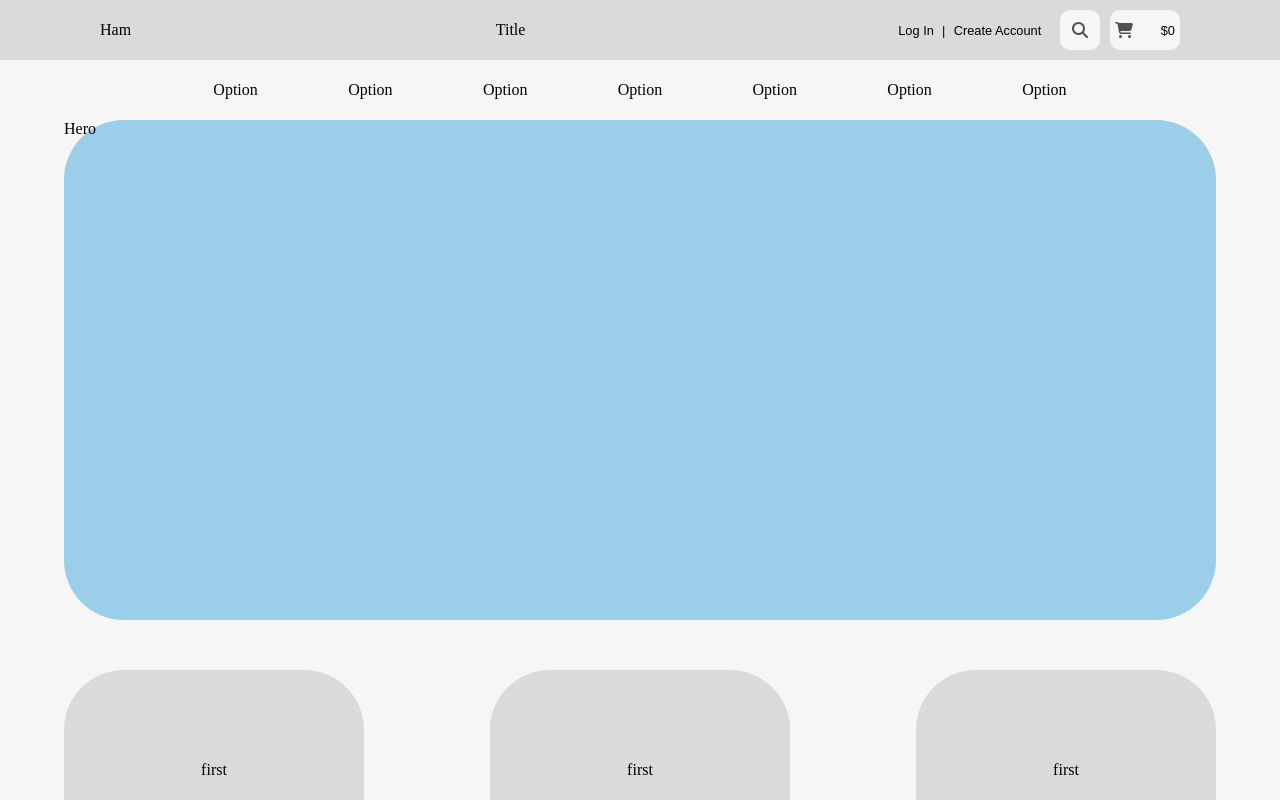
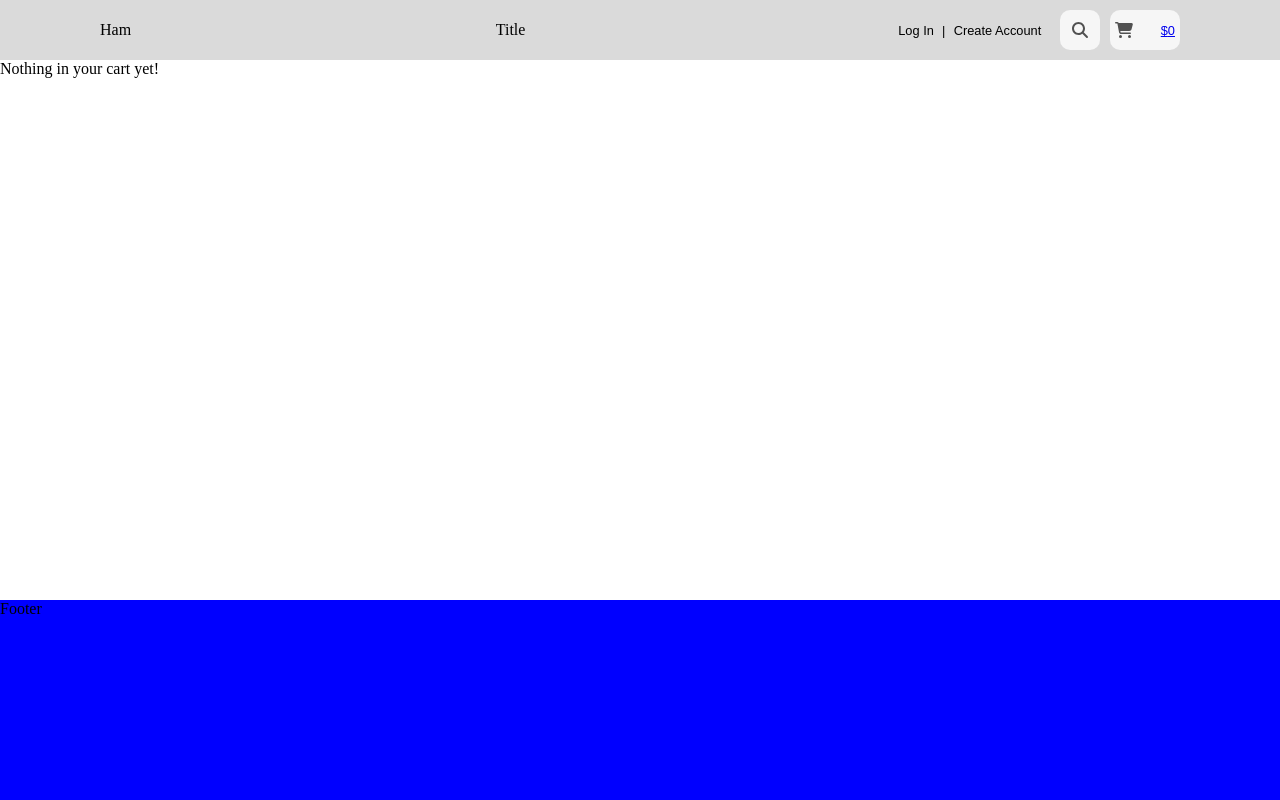
Before and after one commit to sblevins-dev/PremierSite, a React (Create React App) app in the folder frontend/: page /cart in a window 1280 px wide. Shown: the top 800 px of the page. Built offline with nearby package versions, Linux system fonts and the light colour scheme.

Commit message:
added cart page

```diff
--- a/frontend/package.json
+++ b/frontend/package.json
@@ -11,6 +11,7 @@
     "@testing-library/user-event": "^13.5.0",
     "react": "^18.1.0",
     "react-dom": "^18.1.0",
+    "react-router-dom": "^6.3.0",
     "react-scripts": "5.0.1",
     "react-transition-group": "^4.4.2",
     "web-vitals": "^2.1.4"
--- a/frontend/src/App.js
+++ b/frontend/src/App.js
@@ -1,10 +1,12 @@
 import "./css/nav.css";
 import React, { useState, useEffect, useRef } from "react";
+import { BrowserRouter as Router, Routes, Route } from "react-router-dom";
 import { Context } from "./contexts/Context";
 import { Nav } from "./components/Nav";
 import { Login } from "./components/Login";
 import { Register } from "./components/Register";
 import { Home } from "./components/Home";
+import { Cart } from "./components/Cart";
 import { Footer } from "./components/Footer";
 
 function App() {
@@ -67,11 +69,16 @@ function App() {
       }}
     >
       <div className="App">
-        <Nav />
-        {isLoginShown && <Login />}
-        {isRegisterShown && <Register />}
-        <Home />
-        <Footer />
+        <Router>
+          <Nav />
+          {isLoginShown && <Login />}
+          {isRegisterShown && <Register />}
+          <Routes>
+            <Route path="/" element={<Home />} />
+            <Route path="/cart" element={<Cart />} />
+          </Routes>
+          <Footer />
+        </Router>
       </div>
     </Context.Provider>
   );
--- /dev/null
+++ b/frontend/src/components/Cart.js
@@ -0,0 +1,17 @@
+import { useContext } from 'react'
+import { Context } from '../contexts/Context'
+import "../css/cart.css"
+
+export const Cart = () => {
+    const {cart} = useContext(Context)
+
+  return (
+    <div className="cart-page-container">
+        <ul>
+            {cart.length > 0 ? cart.map(product => (
+                <li key={product.name}>{product.price}</li>
+            )) : (<li>Nothing in your cart yet!</li>)}
+        </ul>
+    </div>
+  )
+}
--- a/frontend/src/components/Nav.js
+++ b/frontend/src/components/Nav.js
@@ -1,5 +1,6 @@
 import "../css/nav.css";
 import { useContext, useState } from "react";
+import { Link } from "react-router-dom";
 import { Context } from "../contexts/Context";
 import { FontAwesomeIcon } from "@fortawesome/react-fontawesome";
 import { faCartShopping } from "@fortawesome/free-solid-svg-icons";
@@ -92,6 +93,7 @@ export const Nav = () => {
             </>
           )}
         </div>
+        <Link to="/cart">
           <div className="cart-on-nav">
             <FontAwesomeIcon
               icon={faCartShopping}
@@ -100,6 +102,7 @@ export const Nav = () => {
             />{" "}
             <span className="cart-nav-total">${cartTotal}</span>
           </div>
+        </Link>
       </div>
     </div>
   );
--- /dev/null
+++ b/frontend/src/css/cart.css
@@ -0,0 +1,4 @@
+.cart-page-container {
+    min-height: calc(100vh - 200px);
+    padding-top: 60px;
+}
```
Also changed, not shown: 1 other file (tests, documents, lock files or other folders). Lines whose indentation alone changed are shown as unchanged.
